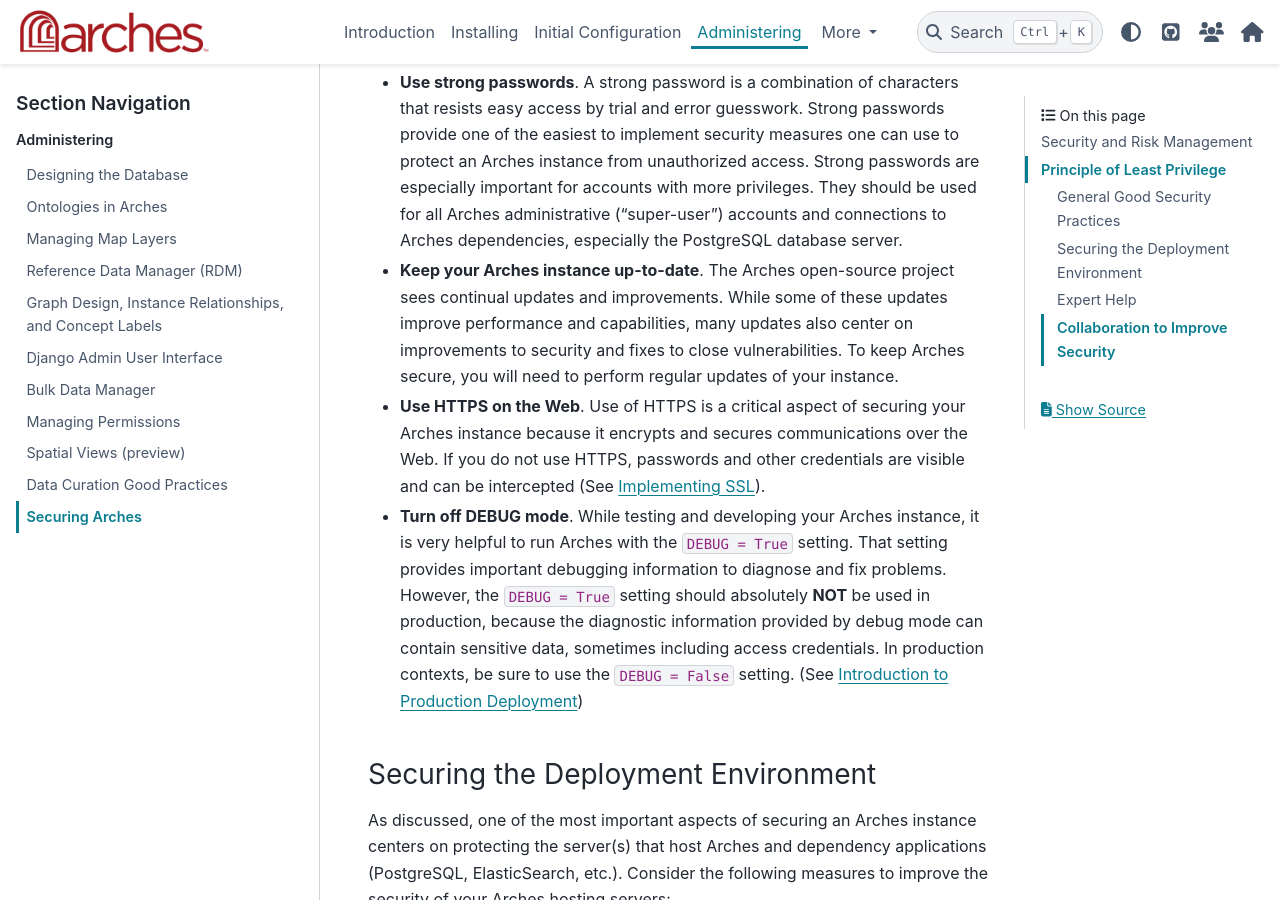
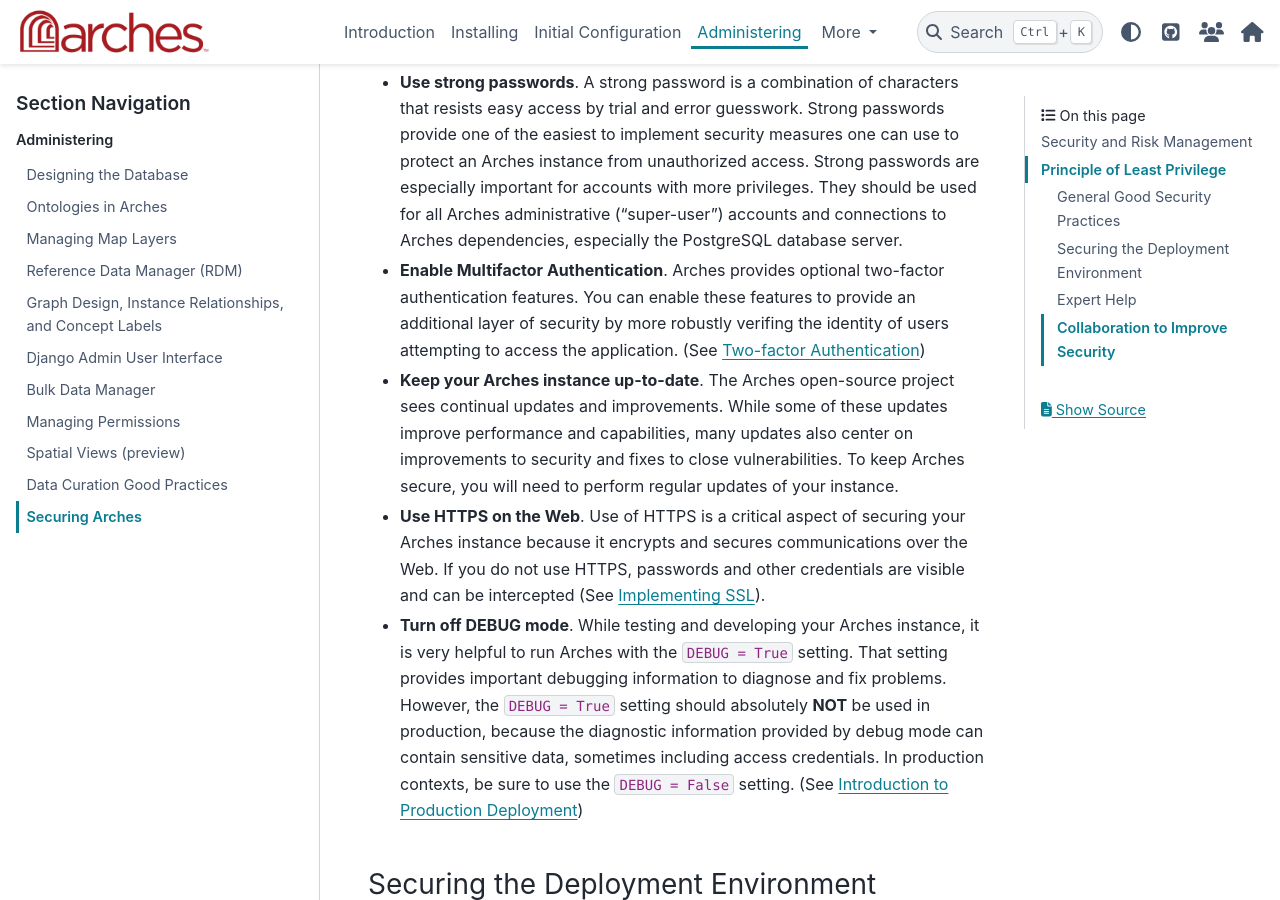
Before and after one commit to archesproject/arches-docs, a Sphinx documentation site: the page built from docs/administering/security.rst, in a window 1280 px wide and 900 px high, scrolled down 1982 px. Built offline with Sphinx 7.4.7 and the PyData theme 0.15.4, drawn with Linux system fonts in a browser that asks for light colours.

Commit message:
Added tip about multifactor authentication

```diff
--- a/docs/administering/security.rst
+++ b/docs/administering/security.rst
@@ -31,6 +31,8 @@
 
 * **Use strong passwords**. A strong password is a combination of characters that resists easy access by trial and error guesswork. Strong passwords provide one of the easiest to implement security measures one can use to protect an Arches instance from unauthorized access. Strong passwords are especially important for accounts with more privileges. They should be used for all Arches administrative ("super-user") accounts and connections to Arches dependencies, especially the PostgreSQL database server.
 
+* **Enable Multifactor Authentication**. Arches provides optional two-factor authentication features. You can enable these features to provide an additional layer of security by more robustly verifing the identity of users attempting to access the application. (See :ref:`Two-factor Authentication`)
+
 * **Keep your Arches instance up-to-date**. The Arches open-source project sees continual updates and improvements. While some of these updates improve performance and capabilities, many updates also center on improvements to security and fixes to close vulnerabilities. To keep Arches secure, you will need to perform regular updates of your instance.
 
 * **Use HTTPS on the Web**. Use of HTTPS is a critical aspect of securing your Arches instance because it encrypts and secures communications over the Web. If you do not use HTTPS, passwords and other credentials are visible and can be intercepted (See :ref:`Implementing SSL`).
```
